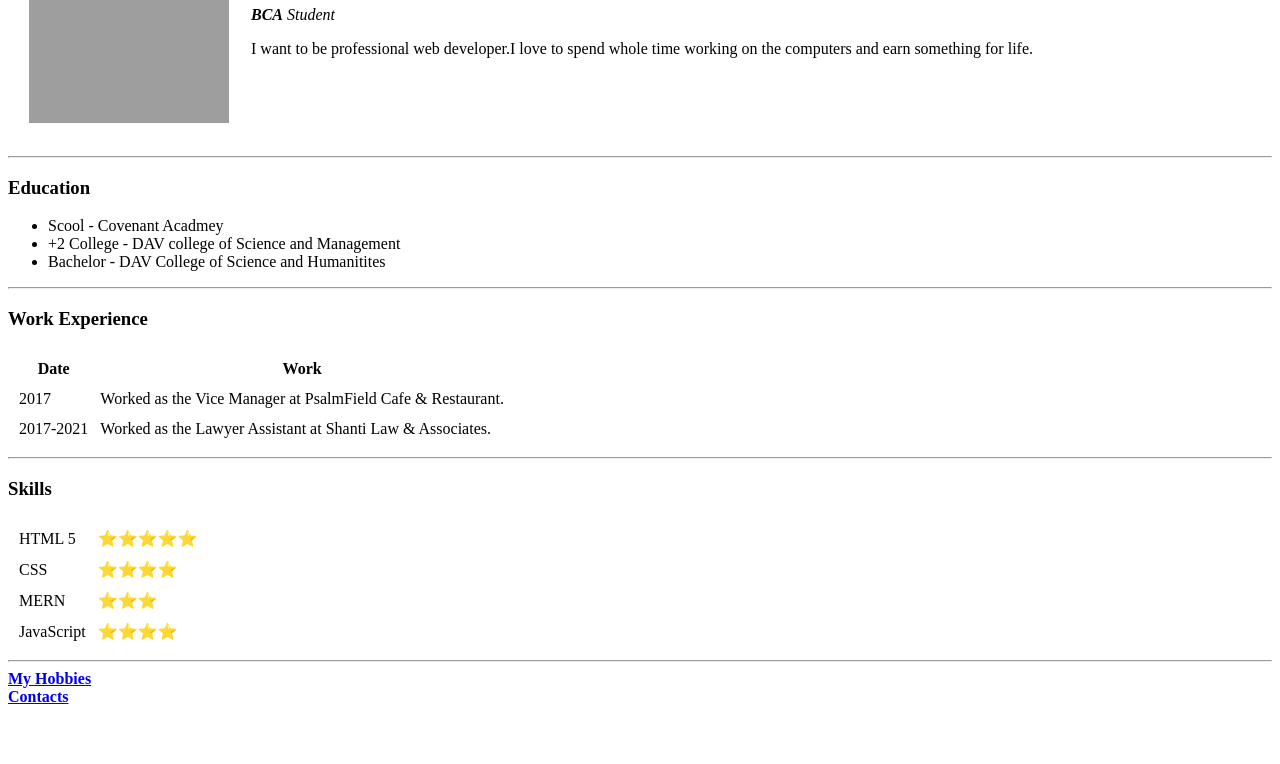
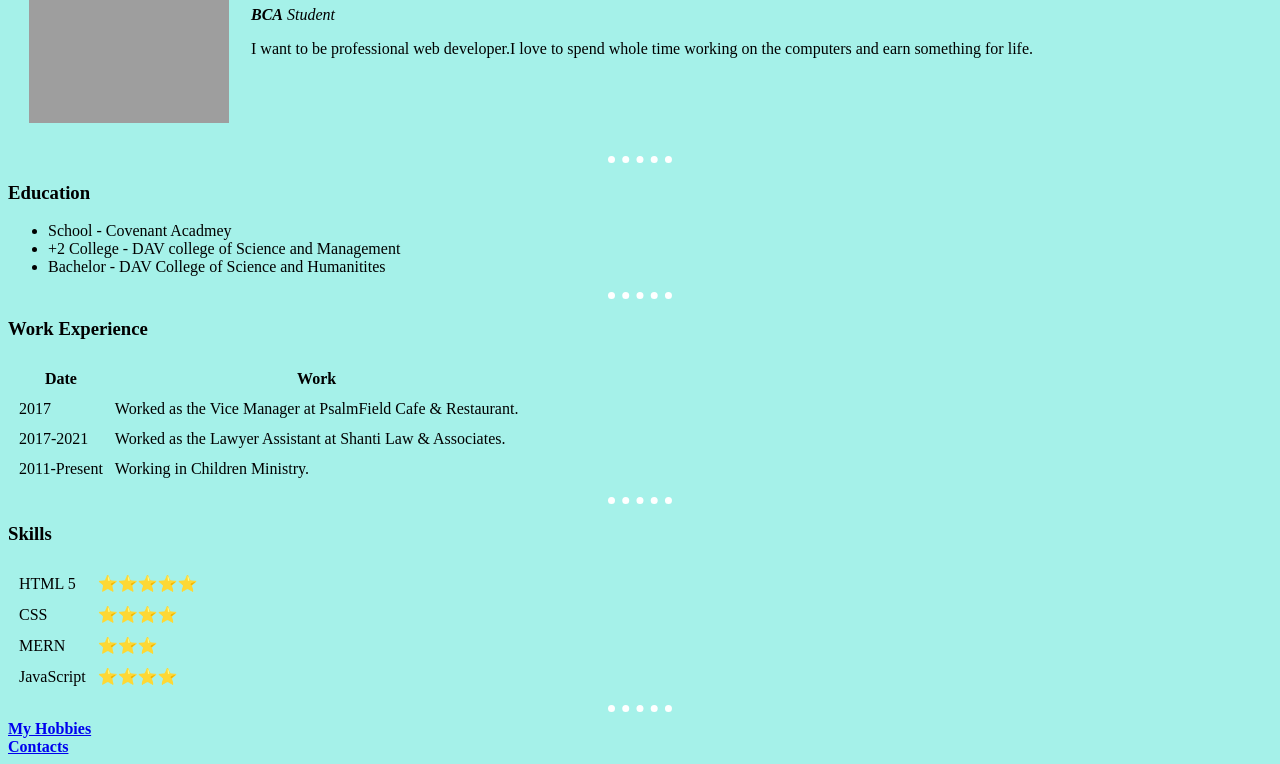
Before and after one commit to ShreeBahadurMagar/CV, a plain HTML site: page index.html in a window 1280 px wide. Shown: the part 156-920 px from the top of the page. Before the commit the page ends 870 px from the top, so only its background shows below. Drawn offline with Linux system fonts and the light colour scheme; grey boxes are pictures that could not be loaded.

Commit message:
changing the color

```diff
--- a/index.html
+++ b/index.html
@@ -6,7 +6,27 @@
   <!-- extra meta data or associate data to html doc or stadard of langauage  , they also give the content of the website and there are various attributes related to it. -->
   <meta name="viewport" content="width=device-width">
   <title>Shree's Personal Site</title>
-</head>
+  <!-- <style>
+    /* Creating the internal CSS and styling the body tag part */
+    body{
+      background-color: #F0A500;
+    }
+        /*styling the hr tag part by using the background color as white, border line as none and making the 2px height outline-width|thin|medium|thick border line*/
+    hr{
+      /*background-color : white; */
+      border-style: none;
+      border-top-style: dotted;
+      border-color: white;
+      border-width: 7px;
+      height: 0px;
+      width: 7%;
+    }
+
+  </style>
+-->
+  <link rel="stylesheet" href="styles.css" </head>
+
+  <!--<body style="background-color: #F0A500"> this is putting the inline css -->
 
 <body>
   <table cellspacing="20">
@@ -29,7 +49,7 @@
   <h3>Education</h3>
   <ul>
     <!-- unorder list as bullet list and can be nested too -->
-    <li>Scool - Covenant Acadmey</li>
+    <li>School - Covenant Acadmey</li>
     <li>+2 College - DAV college of Science and Management</li>
     <li> Bachelor - DAV College of Science and Humanitites</li>
   </ul>
@@ -54,6 +74,11 @@
         <td>2017-2021 </td>
         <td>Worked as the Lawyer Assistant at Shanti Law & Associates.</td>
       </tr>
+      <tr>
+        <td>2011-Present </td>
+        <td>Working in Children Ministry.</td>
+      </tr>
+
   </table>
   <hr>
   <h3>Skills</h3>
--- /dev/null
+++ b/styles.css
@@ -0,0 +1,20 @@
+/* Creating the external CSS and styling the body tag part */
+body{
+  background-color: #A5F1E9;
+  }
+        /*styling the hr tag part by using the background color as white, border line as none and making the 2px height outline-width|thin|medium|thick border line*/
+h1{
+  color: whitesmoke;
+  }
+h3{
+  color: black;
+}
+hr{
+      /*background-color : white; */
+      border-style: none;
+      border-top-style: dotted;
+      border-color: white;
+      border-width: 7px;
+      height: 0px;
+      width: 5%;
+    }
```
Also changed, not shown: Contacts.html (+1 -0 lines), Hobbies.html (+2 -1 lines).
